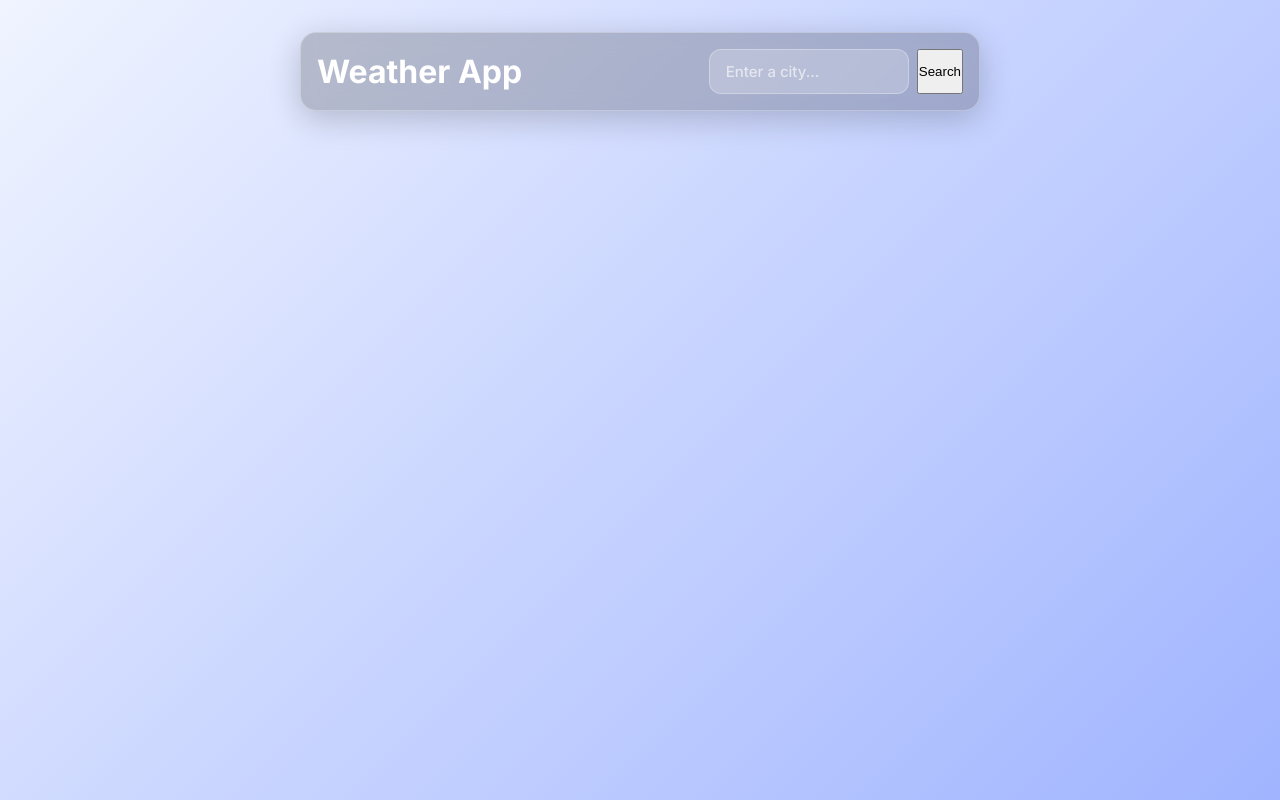
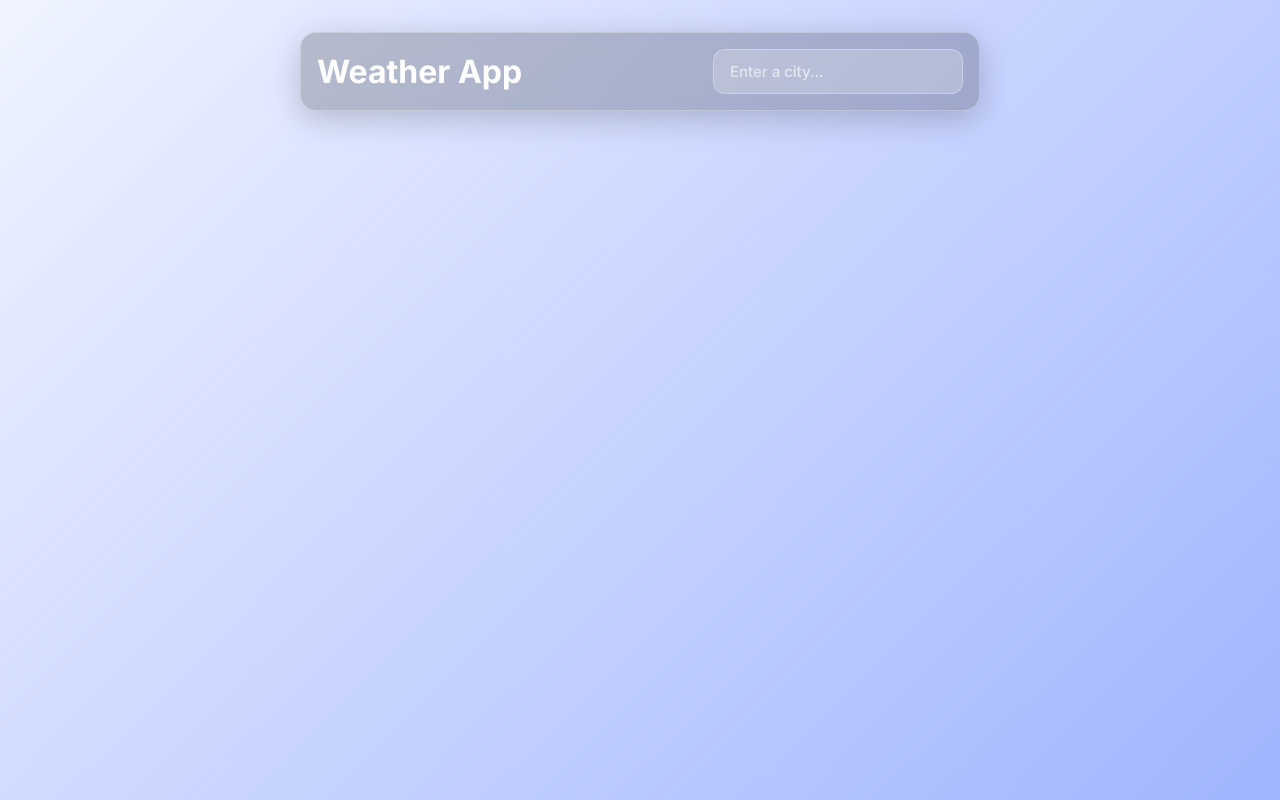
Before and after one commit to yegost/weather-app, a React (Vite) app: page / in a window 1280 px wide. Built offline with nearby package versions, Linux system fonts and the light colour scheme; no server answers.

Commit message:
fix search ux and unknown weather conditions

```diff
--- a/src/App.jsx
+++ b/src/App.jsx
@@ -21,6 +21,7 @@ export default function App() {
       const forecastData = await fetchForecast(city)
       const daily = forecastData.list.filter(item => item.dt_txt.includes('12:00:00'))
       setForecast(daily)
+      setCity('')
     } catch(error) {
       setError(`Couldn't find results for ${city}.`)
       setWeather(null)
@@ -32,7 +33,8 @@ export default function App() {
   function getBackground(condition, temp) {
     const c = condition.toLowerCase()
     const t = temp < 10 ? 'cold' : temp < 20 ? 'mild' : 'warm'
-    return `${c}-${t}`
+    const known = ['clear', 'clouds', 'rain', 'drizzle', 'thunderstorm', 'snow', 'mist', 'smoke', 'haze']
+    return known.includes(c) ? `${c}-${t}` : "default"
   }
 
   useEffect(() => {
@@ -47,7 +49,7 @@ export default function App() {
     <div>
       <div className="top-bar">
         <h1>Weather App</h1>
-        <SearchBar city={city} setCity={setCity} handleSearch={handleSearch} />
+        <SearchBar city={city} setCity={setCity} handleSearch={handleSearch} loading={loading} />
       </div>
 
       {loading && <p>Loading...</p>}
--- a/src/components/SearchBar/SearchBar.jsx
+++ b/src/components/SearchBar/SearchBar.jsx
@@ -1,16 +1,16 @@
 import styles from './SearchBar.module.css'
 import PropTypes from "prop-types"
 
-export default function SearchBar({ city, setCity, handleSearch }) {
+export default function SearchBar({ city, setCity, handleSearch, loading }) {
     return(
       <div className={styles.searchBar}>
         <input
+            disabled={loading}
             value={city}
             onChange={e => setCity(e.target.value)}
             onKeyDown={e => e.key === 'Enter' && handleSearch()}
             placeholder='Enter a city...'
         />
-        <button onClick={handleSearch}>Search</button>
       </div>
     )
 }
--- a/src/components/SearchBar/SearchBar.module.css
+++ b/src/components/SearchBar/SearchBar.module.css
@@ -12,7 +12,7 @@
     font-weight: 500;
     font-family: "Inter", sans-serif;
     outline: none;
-    width: 200px;
+    min-width: 0;
     color: var(--text-primary);
     flex: 1;
     transition: border-color 0.2s ease;
@@ -26,11 +26,7 @@
     border-color: rgba(255, 255, 255, 0.6);
 }
 
-.searchBar button:hover {
-    background: #3a5a8a;
-}
-
-@media (max-width: 550px) {
+@media (max-width: 555px) {
     .searchBar {
         width: 100%;
     }
--- a/src/index.css
+++ b/src/index.css
@@ -153,7 +153,7 @@ body {
     background: linear-gradient(135deg, #f0f4ff, #a0b4ff);
 }
 
-@media (max-width: 550px) {
+@media (max-width: 555px) {
     h1 {
         display: none;
     }
```
